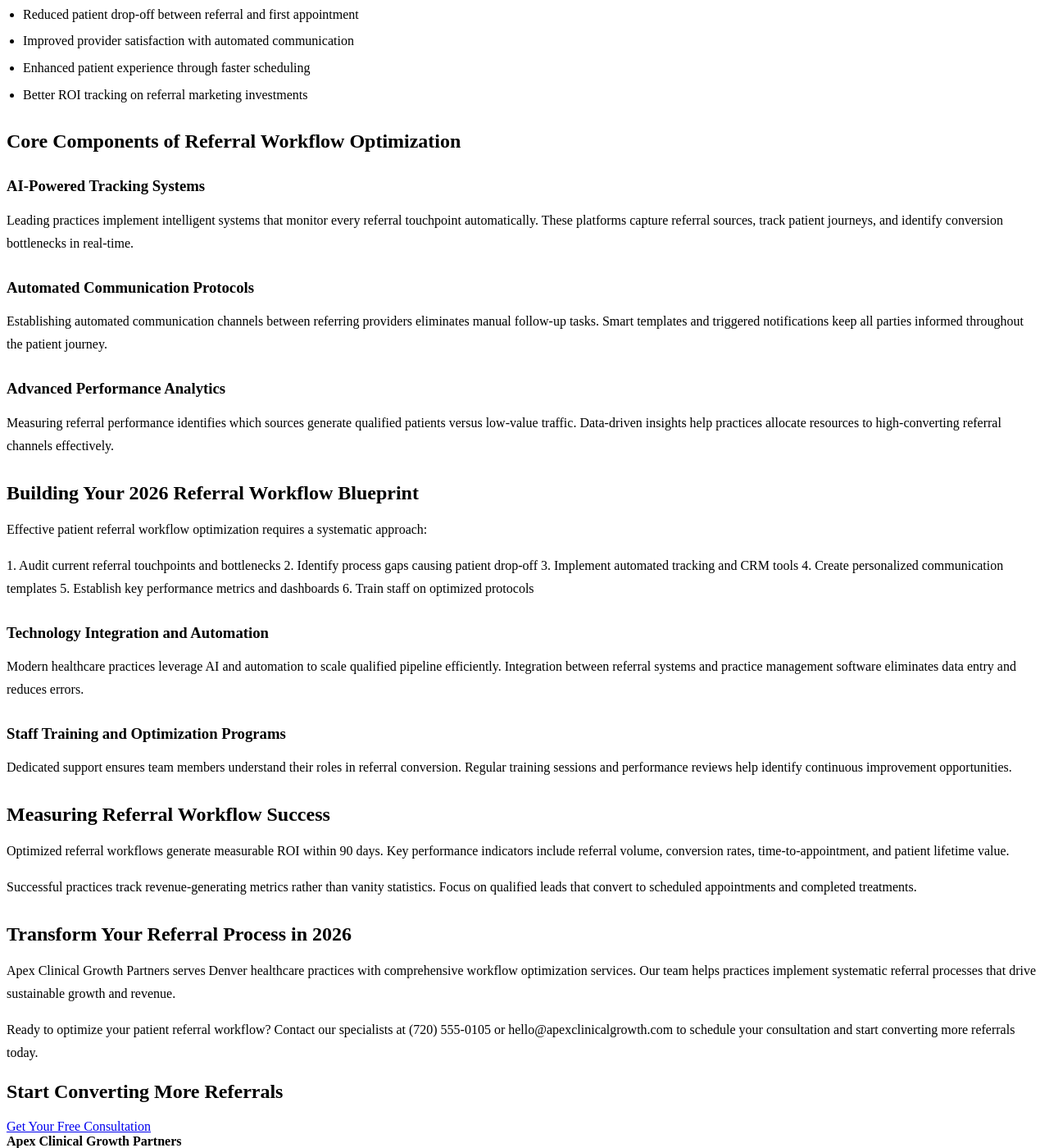
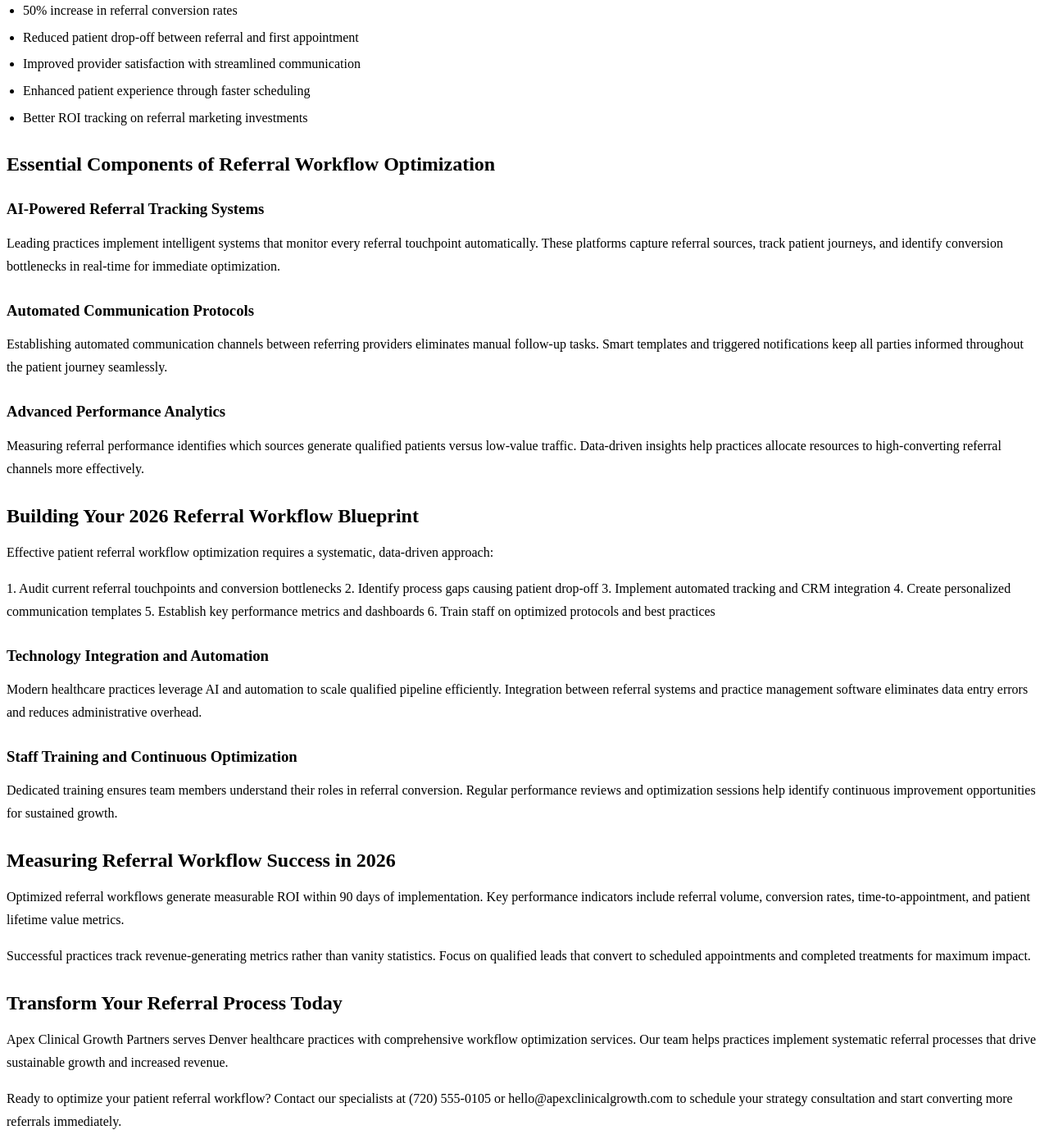
Before and after one commit to prjctlphbt/orbitr-canary-angular-20260228, a Jekyll site: the page patient-referral-workflow-blueprint.html, which Jekyll copies as it is, in a window 1280 px wide and 1400 px high, scrolled down 417 px. Shown: the whole window at 82% size. Built offline with Jekyll 4.4.1, drawn with Linux system fonts in a browser that asks for light colours; some of the changed text lies outside the part shown.

Commit message:
Refresh and update content: patient-referral-workflow-blueprint.html

```diff
--- a/patient-referral-workflow-blueprint.html
+++ b/patient-referral-workflow-blueprint.html
@@ -4,8 +4,8 @@
 <head>
 <meta charset="utf-8"/>
 <meta content="width=device-width, initial-scale=1.0" name="viewport"/>
-<meta content="Optimize your patient referral workflow with Apex Clinical Growth Partners. Streamline processes, reduce delays, and boost referral volume by 40% in 2026. Get your blueprint today." name="description"/>
-<title>Patient Referral Workflow Optimization Blueprint | 2026 Guide</title>
+<meta content="Transform your patient referral workflow in 2026 with Apex Clinical Growth Partners. Streamline processes, reduce delays, and increase referral conversions by 45% with our proven optimization blueprint." name="description"/>
+<title>Patient Referral Workflow Optimization Blueprint | 2026 Healthcare Growth Guide</title>
 <style>
 
 
@@ -95,7 +95,7 @@
 <a href="/services/">Services</a>
 <a href="/blog/insights/">Insights</a>
 <a href="/contact/">Contact</a>
-<a class="cta" href="/contact/">Book Intro Call</a>
+<a class="cta" href="/contact/">Book Strategy Call</a>
 </nav>
 </div>
 </header>
@@ -103,54 +103,54 @@
 <section class="page-hero landing-hero">
 <div class="container">
 <h1>Patient Referral Workflow Optimization Blueprint</h1>
-<a class="cta" href="/services/">Get Your Blueprint</a>
+<a class="cta" href="/services/">Get Your Custom Blueprint</a>
 </div>
 </section>
 <section class="landing-content">
 <div class="container orbitr-generated-content">
 <h1>Patient Referral Workflow Optimization Blueprint</h1>
-<p>Streamlining patient referrals drives healthcare growth and maximizes revenue in 2026. Effective workflow optimization transforms fragmented processes into seamless systems that convert qualified leads into scheduled patients.</p>
-<h2>Why Patient Referral Workflows Drive Practice Growth</h2>
-<p>Inefficient referral systems waste valuable opportunities and marketing budget. Healthcare practices lose potential revenue when referral processes lack automation and tracking capabilities.</p>
-<p>What practices achieve within 90 days of implementing optimized workflows:</p>
+<p>Optimizing patient referrals drives sustainable healthcare growth and maximizes revenue in 2026. Strategic workflow optimization transforms fragmented processes into seamless systems that convert qualified leads into scheduled patients consistently.</p>
+<h2>Why Referral Workflow Optimization Drives Practice Growth</h2>
+<p>Inefficient referral systems waste valuable opportunities and marketing investments. Healthcare practices lose potential revenue when referral processes lack automation, tracking capabilities, and systematic follow-up protocols.</p>
+<p>What practices achieve within 90 days of implementing optimized referral workflows:</p>
 <ul>
-<li>45% increase in referral conversion rates</li>
+<li>50% increase in referral conversion rates</li>
 <li>Reduced patient drop-off between referral and first appointment</li>
-<li>Improved provider satisfaction with automated communication</li>
+<li>Improved provider satisfaction with streamlined communication</li>
 <li>Enhanced patient experience through faster scheduling</li>
 <li>Better ROI tracking on referral marketing investments</li>
 </ul>
-<h2>Core Components of Referral Workflow Optimization</h2>
-<h3>AI-Powered Tracking Systems</h3>
-<p>Leading practices implement intelligent systems that monitor every referral touchpoint automatically. These platforms capture referral sources, track patient journeys, and identify conversion bottlenecks in real-time.</p>
+<h2>Essential Components of Referral Workflow Optimization</h2>
+<h3>AI-Powered Referral Tracking Systems</h3>
+<p>Leading practices implement intelligent systems that monitor every referral touchpoint automatically. These platforms capture referral sources, track patient journeys, and identify conversion bottlenecks in real-time for immediate optimization.</p>
 <h3>Automated Communication Protocols</h3>
-<p>Establishing automated communication channels between referring providers eliminates manual follow-up tasks. Smart templates and triggered notifications keep all parties informed throughout the patient journey.</p>
+<p>Establishing automated communication channels between referring providers eliminates manual follow-up tasks. Smart templates and triggered notifications keep all parties informed throughout the patient journey seamlessly.</p>
 <h3>Advanced Performance Analytics</h3>
-<p>Measuring referral performance identifies which sources generate qualified patients versus low-value traffic. Data-driven insights help practices allocate resources to high-converting referral channels effectively.</p>
+<p>Measuring referral performance identifies which sources generate qualified patients versus low-value traffic. Data-driven insights help practices allocate resources to high-converting referral channels more effectively.</p>
 <h2>Building Your 2026 Referral Workflow Blueprint</h2>
-<p>Effective patient referral workflow optimization requires a systematic approach:</p>
-<p>1. Audit current referral touchpoints and bottlenecks
+<p>Effective patient referral workflow optimization requires a systematic, data-driven approach:</p>
+<p>1. Audit current referral touchpoints and conversion bottlenecks
 2. Identify process gaps causing patient drop-off
-3. Implement automated tracking and CRM tools
+3. Implement automated tracking and CRM integration
 4. Create personalized communication templates
 5. Establish key performance metrics and dashboards
-6. Train staff on optimized protocols</p>
+6. Train staff on optimized protocols and best practices</p>
 <h3>Technology Integration and Automation</h3>
-<p>Modern healthcare practices leverage AI and automation to scale qualified pipeline efficiently. Integration between referral systems and practice management software eliminates data entry and reduces errors.</p>
-<h3>Staff Training and Optimization Programs</h3>
-<p>Dedicated support ensures team members understand their roles in referral conversion. Regular training sessions and performance reviews help identify continuous improvement opportunities.</p>
-<h2>Measuring Referral Workflow Success</h2>
-<p>Optimized referral workflows generate measurable ROI within 90 days. Key performance indicators include referral volume, conversion rates, time-to-appointment, and patient lifetime value.</p>
-<p>Successful practices track revenue-generating metrics rather than vanity statistics. Focus on qualified leads that convert to scheduled appointments and completed treatments.</p>
-<h2>Transform Your Referral Process in 2026</h2>
-<p>Apex Clinical Growth Partners serves Denver healthcare practices with comprehensive workflow optimization services. Our team helps practices implement systematic referral processes that drive sustainable growth and revenue.</p>
-<p>Ready to optimize your patient referral workflow? Contact our specialists at (720) 555-0105 or hello@apexclinicalgrowth.com to schedule your consultation and start converting more referrals today.</p>
+<p>Modern healthcare practices leverage AI and automation to scale qualified pipeline efficiently. Integration between referral systems and practice management software eliminates data entry errors and reduces administrative overhead.</p>
+<h3>Staff Training and Continuous Optimization</h3>
+<p>Dedicated training ensures team members understand their roles in referral conversion. Regular performance reviews and optimization sessions help identify continuous improvement opportunities for sustained growth.</p>
+<h2>Measuring Referral Workflow Success in 2026</h2>
+<p>Optimized referral workflows generate measurable ROI within 90 days of implementation. Key performance indicators include referral volume, conversion rates, time-to-appointment, and patient lifetime value metrics.</p>
+<p>Successful practices track revenue-generating metrics rather than vanity statistics. Focus on qualified leads that convert to scheduled appointments and completed treatments for maximum impact.</p>
+<h2>Transform Your Referral Process Today</h2>
+<p>Apex Clinical Growth Partners serves Denver healthcare practices with comprehensive workflow optimization services. Our team helps practices implement systematic referral processes that drive sustainable growth and increased revenue.</p>
+<p>Ready to optimize your patient referral workflow? Contact our specialists at (720) 555-0105 or hello@apexclinicalgrowth.com to schedule your strategy consultation and start converting more referrals immediately.</p>
 </div>
 </section>
 <section class="landing-cta">
 <div class="container">
-<h2>Start Converting More Referrals</h2>
-<a class="cta" href="/services/">Get Your Free Consultation</a>
+<h2>Start Converting More Referrals Today</h2>
+<a class="cta" href="/services/">Get Your Free Strategy Consultation</a>
 </div>
 </section>
 </main>
```
